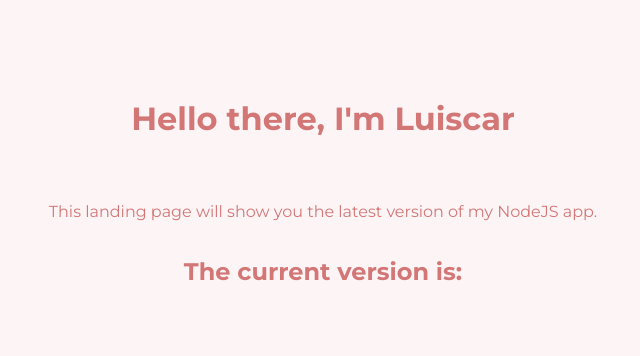
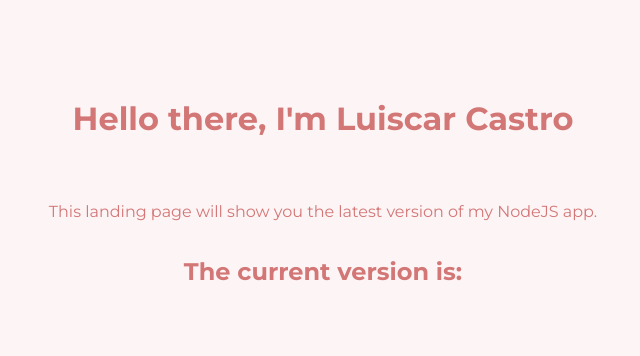
Before and after one commit to Donmagedon/CodingTest, a website: page src/public/index.html in a window 1280 px wide. Shown: the part 182-538 px from the top of the page, without its empty margins (317-957 px from the left). Drawn offline with Linux system fonts and the light colour scheme; no server answers.

Commit message:
action bug testing

```diff
--- a/src/public/index.html
+++ b/src/public/index.html
@@ -13,7 +13,7 @@
     </head>
     <body>
         <main>
-            <h1 id="greeting">Hello there, I'm Luiscar</h1>
+            <h1 id="greeting">Hello there, I'm Luiscar Castro</h1>
             <p id="disclousure">This landing page will show you the latest version of my NodeJS app.</p>
             <h2 id="action"><b>The current version is:<span id="display"> </span></b></h2>
         </main>
```
Also changed, not shown: .github/workflows/updatePackage.yml.
